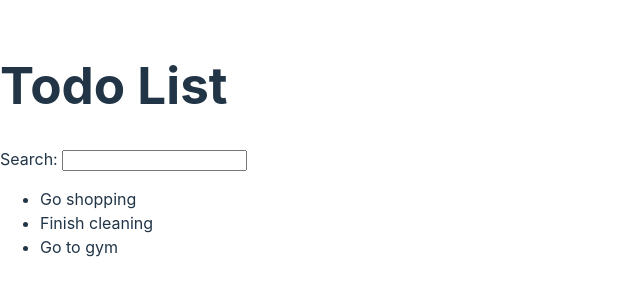
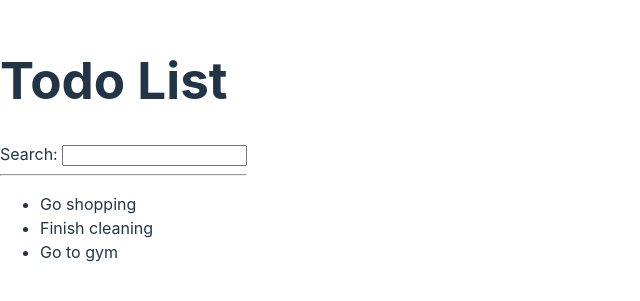
Before and after one commit to Baskanbetul/react-todo, a React (Vite) app: page / in a window 1280 px wide. Shown: the part 251-552 px from the top of the page, without its empty margins (0-640 px from the left). Built offline with nearby package versions, Linux system fonts and the light colour scheme.

Commit message:
Added html element span to the App function

```diff
--- a/src/App.jsx
+++ b/src/App.jsx
@@ -7,17 +7,24 @@
 ];
 
 function App() {
-  const todoListItems = todoList.map(function (item) {
-    // return <li>{item.title}</li>;
-    return <li key={item.id}>{item.title}</li>;
-  });
   return (
     <div>
       <h1>Todo List</h1>
 
       <label htmlFor="search">Search: </label>
       <input id="search" type="text" />
-      <ul>{todoListItems}</ul>
+
+      <hr />
+
+      <ul>
+        {todoList.map(function (item) {
+          return (
+            <li key={item.objectID}>
+              <span>{item.title}</span>
+            </li>
+          );
+        })}
+      </ul>
     </div>
   );
 }
```
